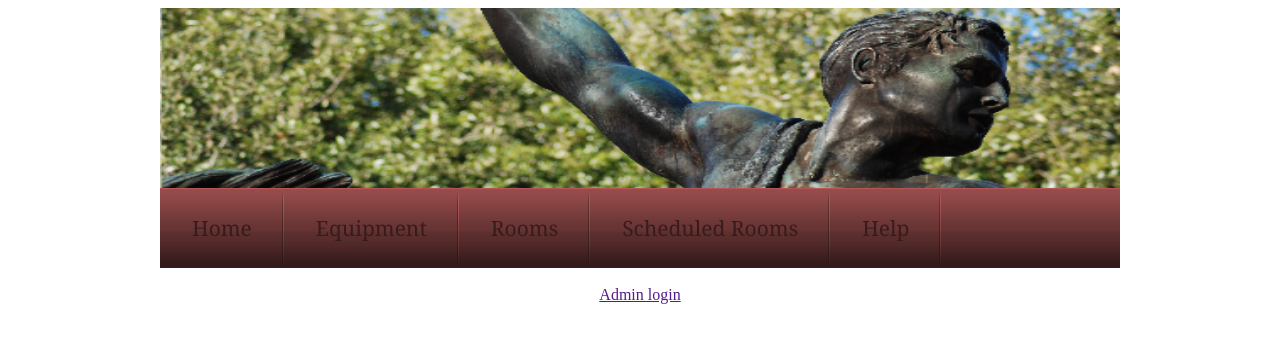
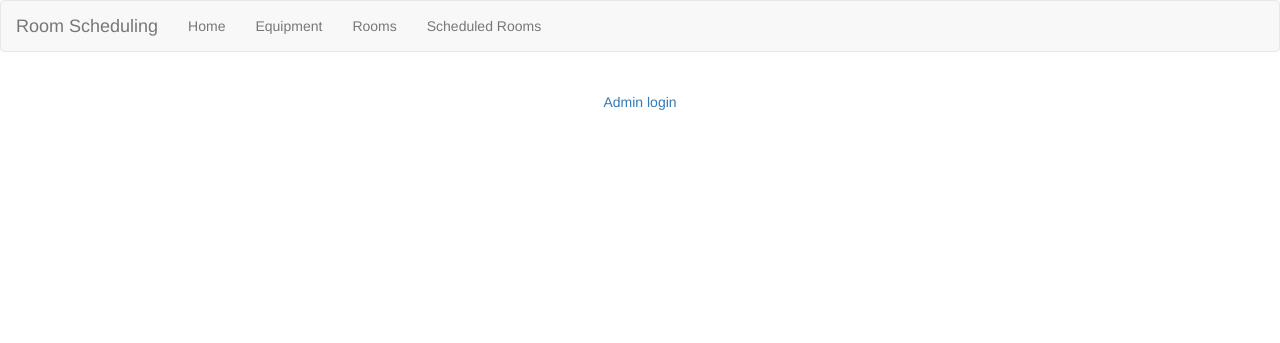
Before and after one commit to SCCapstone/RoomScheduling, a Python web app: template RoomSchedulerApp/templates/index.html in a window 1280 px wide. Shown: the top 343 px of the page. Run offline with Jinja, Linux system fonts and the light colour scheme; the template is opened without the code that fills it, so the values that code supplies are empty; some libraries are stand-ins or nearby versions.

Commit message:
Added basic bootstrap navbar

```diff
--- a/RoomSchedulerApp/templates/base.html
+++ b/RoomSchedulerApp/templates/base.html
@@ -1,31 +1,54 @@
-<!DOCTYPE html PUBLIC "-//W3C//DTD XHTML 1.0 Transitional//EN" "http://www.w3.org/TR/xhtml1/DTD/xhtml1-transitional.dtd">
-<html xmlns="http://www.w3.org/1999/xhtml">
-<head>
+<!DOCTYPE html>
+<html lang="en">
+  <head>
+    <meta charset="utf-8">
+    <meta http-equiv="X-UA-Compatible" content="IE=edge">
+    <meta name="viewport" content="width=device-width, initial-scale=1">
+
+    <!-- Bootstrap -->
+    <link href="//netdna.bootstrapcdn.com/bootstrap/3.1.1/css/bootstrap.min.css" rel="stylesheet">
+
+    <!-- HTML5 Shim and Respond.js IE8 support of HTML5 elements and media queries -->
+    <!-- WARNING: Respond.js doesn't work if you view the page via file:// -->
+    <!--[if lt IE 9]>
+      <script src="https://oss.maxcdn.com/libs/html5shiv/3.7.0/html5shiv.js"></script>
+      <script src="https://oss.maxcdn.com/libs/respond.js/1.4.2/respond.min.js"></script>
+    <![endif]-->
 {% block head %}
-<meta http-equiv="Content-Type" content="text/html; charset=UTF-8" />
 <title>{% block title %}{% endblock %} - Room Scheduling</title>
-<link rel="stylesheet" href="/css/style.css"/>
 {% endblock %}
 </head>
 
 <body>
-
-<div id="container">
-
-    <div id="banner">
-        <img src="images/banner6.png" width="960" height="180"/>
+<!-- jQuery (necessary for Bootstrap's JavaScript plugins) -->
+<script src="https://ajax.googleapis.com/ajax/libs/jquery/1.11.0/jquery.min.js"></script>
+<!-- Include all compiled plugins (below), or include individual files as needed -->
+<script src="//netdna.bootstrapcdn.com/bootstrap/3.1.1/js/bootstrap.min.js"></script>
+<nav class="navbar navbar-default" role="navigation">
+  <div class="container-fluid">
+    <!-- Brand and toggle get grouped for better mobile display -->
+    <div class="navbar-header">
+      <button type="button" class="navbar-toggle" data-toggle="collapse" data-target="#bs-example-navbar-collapse-1">
+        <span class="sr-only">Toggle navigation</span>
+        <span class="icon-bar"></span>
+        <span class="icon-bar"></span>
+        <span class="icon-bar"></span>
+      </button>
+      <a class="navbar-brand" href="#">Room Scheduling</a>
     </div>
 
-	<div align="center" id="nav">
-	   <ul id="nav">
+    <!-- Collect the nav links, forms, and other content for toggling -->
+    <div class="collapse navbar-collapse" id="bs-example-navbar-collapse-1">
+      <ul class="nav navbar-nav">
         <li><a href="/">Home</a></li>
         <li><a href="/equipment">Equipment</a></li>
-        <li><a href="/rooms">Rooms</a></li>
+		<li><a href="/rooms">Rooms</a></li>
 		<li><a href="/roomlist">Scheduled Rooms</a></li>
-        <li><a href="/help">Help</a></li>
-       </ul>
-    </div>
-</div>
+      </ul>
+
+    </div><!-- /.navbar-collapse -->
+  </div><!-- /.container-fluid -->
+</nav>
 
 	{% block content %} {% endblock %}
 
```
